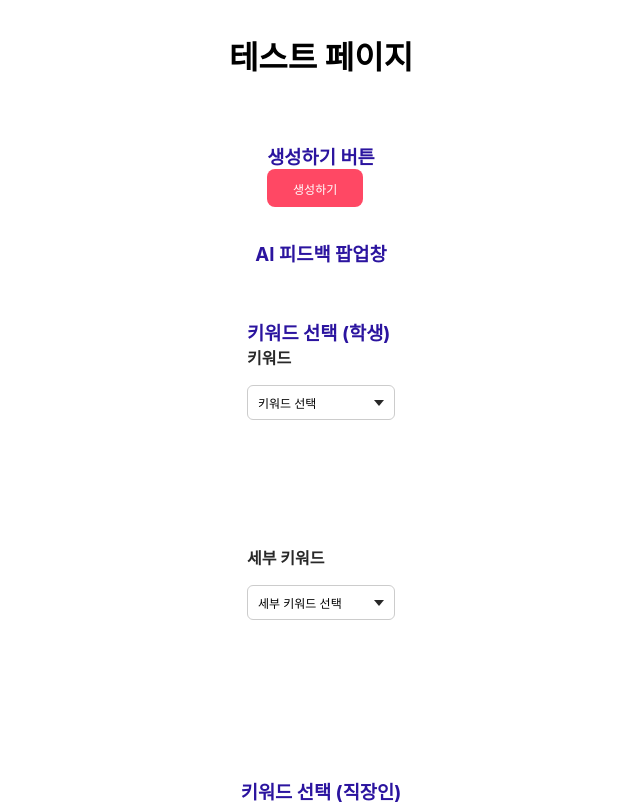
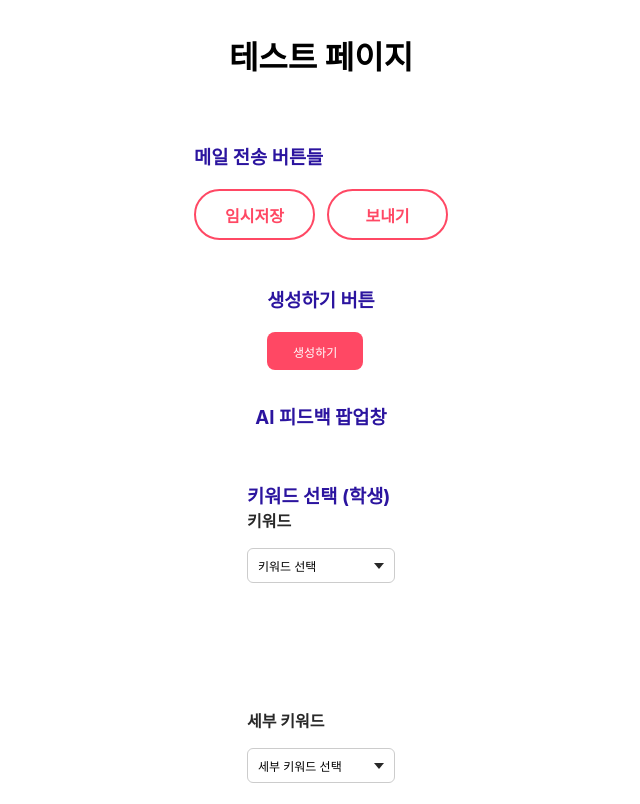
Before and after one commit to Team-G25/frontend, a React (Vite) app: page /test in a window 1280 px wide. Shown: the top 804 px of the page, without its empty margins (362-1002 px from the left). Built offline with nearby package versions, Linux system fonts and the light colour scheme; a web font is replaced by a local one.

Commit message:
보내기버튼 제작

```diff
--- a/src/components/createBtn/index.style.js
+++ b/src/components/common/createBtn/index.style.js
@@ -14,11 +14,9 @@ export const StyledButton = styled.button`
     border-radius: 8px;
     height: 38px;
     width: 96px;
-    left: 0;
-    top: 0;
 
     &:hover {
         background-color: ${theme.colors.red_hover};
-        color: ${theme.colors.white};
+        font-weight: ${theme.font.weight.bold};
     }
 `;
--- /dev/null
+++ b/src/components/common/submitBtn/SubmitBtn.jsx
@@ -0,0 +1,27 @@
+import { useState } from 'react';
+import { ButtonContainer, StyledButton } from './index.style';
+
+const SubmitBtn = () => {
+    const [selected, setSelected] = useState(null);
+
+    return(
+        <>
+            <ButtonContainer>
+                <StyledButton
+                  $isSelected={selected == '임시저장'}
+                  onClick={() => setSelected('임시저장')}
+                >
+                    임시저장
+                </StyledButton>
+                <StyledButton
+                  $isSelected={selected == '보내기'}
+                  onClick={() => setSelected('보내기')}
+                >
+                    보내기
+                </StyledButton>
+            </ButtonContainer>
+        </>
+    )
+};
+
+export default SubmitBtn
--- /dev/null
+++ b/src/components/common/submitBtn/index.style.js
@@ -0,0 +1,36 @@
+import styled from "styled-components";
+import theme from "@/styles/theme";
+
+export const ButtonContainer = styled.section`
+    display: flex;
+    width: 254px;
+    height: 64px;
+    gap: 12px;
+`;
+
+export const StyledButton = styled.button`
+    display: flex;
+    position: relative;
+    align-items: center;
+    justify-content: center;
+    font-family: ${theme.font.family};
+    font-size: ${theme.font.size.medium};
+    font-weight: ${theme.font.weight.bold};
+
+    background-color: ${({ $isSelected}) =>
+        $isSelected? theme.colors.red : theme.colors.white};
+    color: ${({$isSelected}) =>
+        $isSelected? theme.colors.white : theme.colors.red};
+    border: ${({$isSelected}) =>
+        $isSelected? 'none' : `2px solid ${theme.colors.red}`};
+
+    border-radius: 47px;
+    height: 51px;
+    width: 121px;
+
+    &:hover {
+        background-color: ${theme.colors.red_hover};
+        border-color: ${theme.colors.red_hover};
+        color: ${theme.colors.white};
+    }
+`;
--- a/src/test/index.jsx
+++ b/src/test/index.jsx
@@ -8,7 +8,9 @@ import WorkerSelectKeyword from '@components/common/selectKeyword/forWorker/Sele
 
 import AISubmitBtn from '@components/common/aiSubmitButton/AISubmitBtn';
 import Modal from '@components/common/aiPopUp/AIPopUP';
-import CreateBtn from '@/components/createBtn/createBtn';
+
+import CreateBtn from '@/components/common/createBtn/CreateBtn';
+import SubmitBtn from '@/components/common/submitBtn/SubmitBtn';
 
 const Index = () => {
   const [isModalOpen, setIsModalOpen] = useState(false);
@@ -22,7 +24,14 @@ const Index = () => {
   return (
     <>
       <ComponentSection>
+        <SubTitle>메일 전송 버튼들</SubTitle>
+        <Spacing />
+        <SubmitBtn />
+      </ComponentSection>
+
+      <ComponentSection>
         <SubTitle>생성하기 버튼</SubTitle>
+        <Spacing />
         <CreateBtn />
       </ComponentSection>
 
```
Also changed, not shown: src/components/common/createBtn/CreateBtn.jsx (renamed from src/components/createBtn/CreateBtn.jsx).
